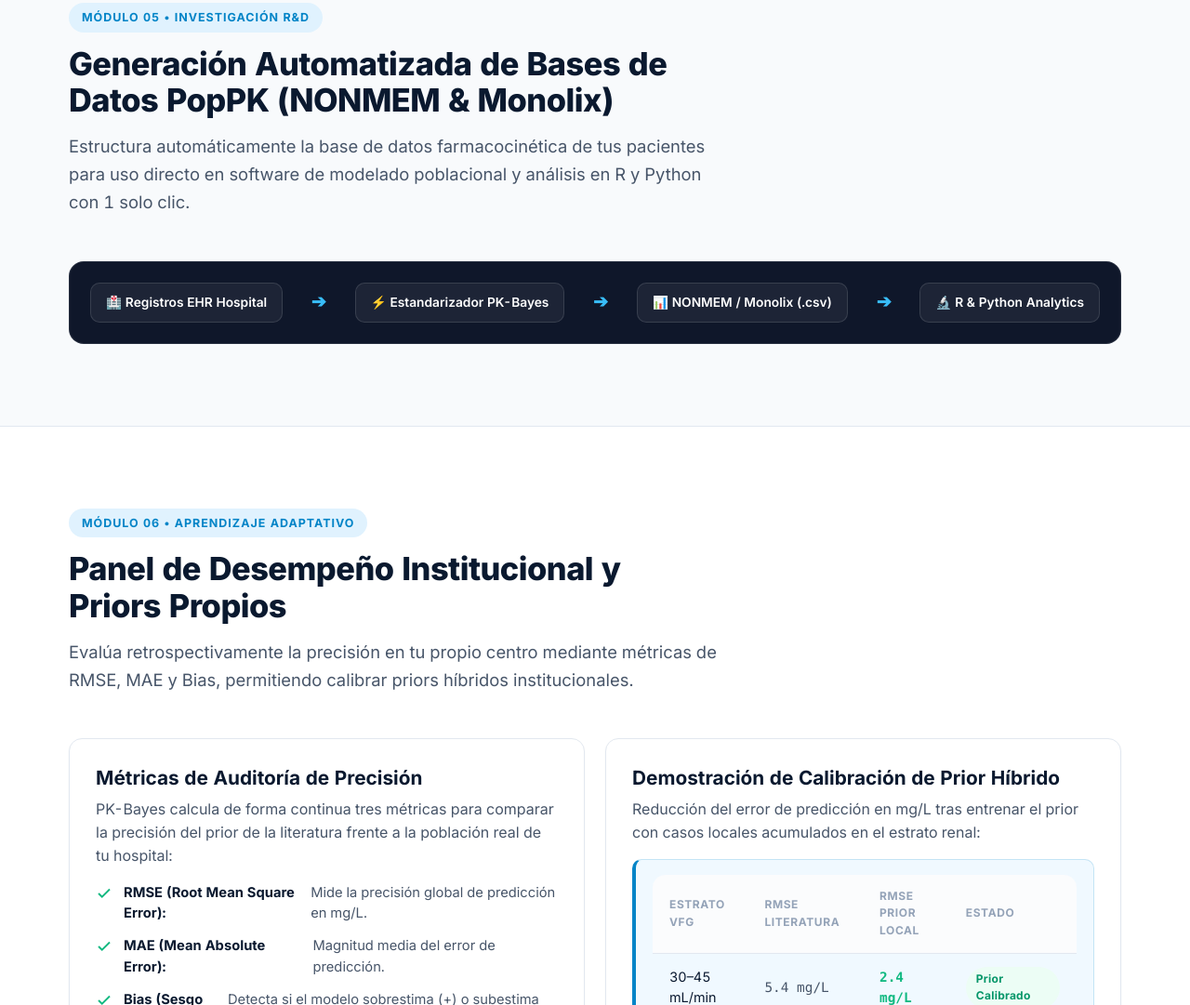
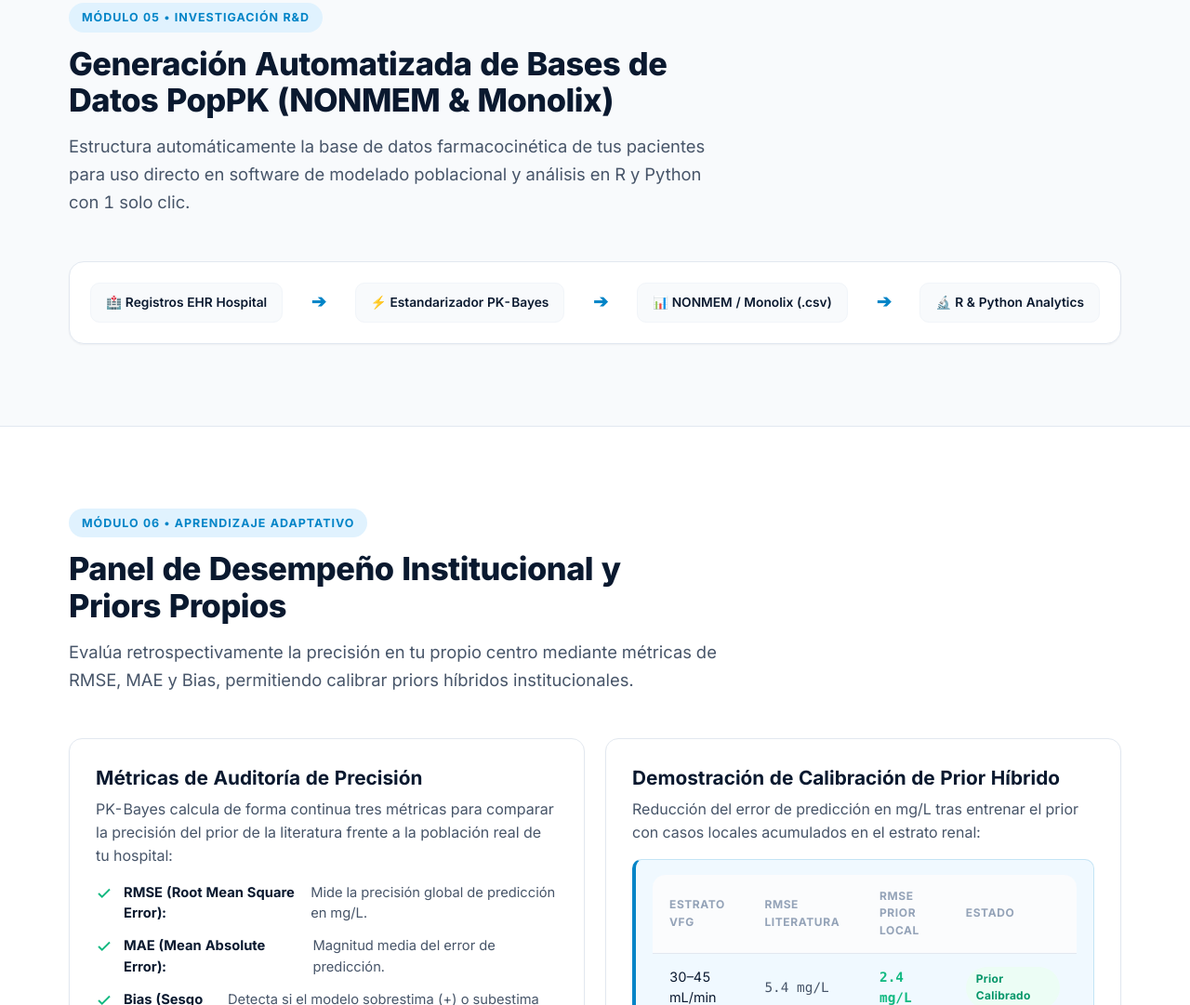
Before and after one commit to PutrefactoSama/Pk-Bayes-Web, a plain HTML site: page funcionalidades.html in a window 1280 px wide. Shown: the part 4572-5653 px from the top of the page at 93% size. Drawn offline with Linux system fonts and the light colour scheme.

Commit message:
fix(ui): Cambiar el fondo oscuro de .rnd-export-flow a fondo claro armónico con el tema de la página

```diff
--- a/assets/css/styles.css
+++ b/assets/css/styles.css
@@ -2268,26 +2268,28 @@
   justify-content: space-between;
   gap: 14px;
   flex-wrap: wrap;
-  background: #0f172a;
-  color: #fff;
+  background: var(--bg-card);
+  color: var(--text-primary);
   border-radius: var(--radius-lg);
   padding: 22px;
   margin-top: 20px;
-  border: 1px solid rgba(255, 255, 255, 0.1);
+  border: 1px solid var(--border);
+  box-shadow: var(--shadow-sm);
 }
 .rnd-flow-node {
   display: flex;
   align-items: center;
   gap: 10px;
-  background: rgba(255, 255, 255, 0.06);
-  border: 1px solid rgba(255, 255, 255, 0.12);
+  background: var(--bg-page);
+  border: 1px solid var(--border-soft);
   padding: 10px 16px;
   border-radius: 10px;
   font-size: 0.86rem;
   font-weight: 600;
+  color: var(--text-primary);
 }
 .rnd-flow-arrow {
-  color: #38bdf8;
+  color: var(--primary);
   font-size: 1.2rem;
   font-weight: 800;
 }
```
